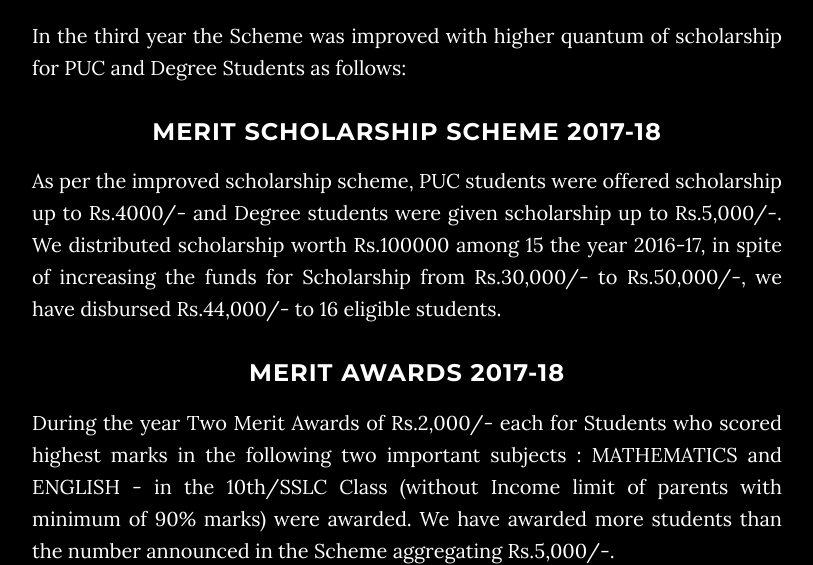
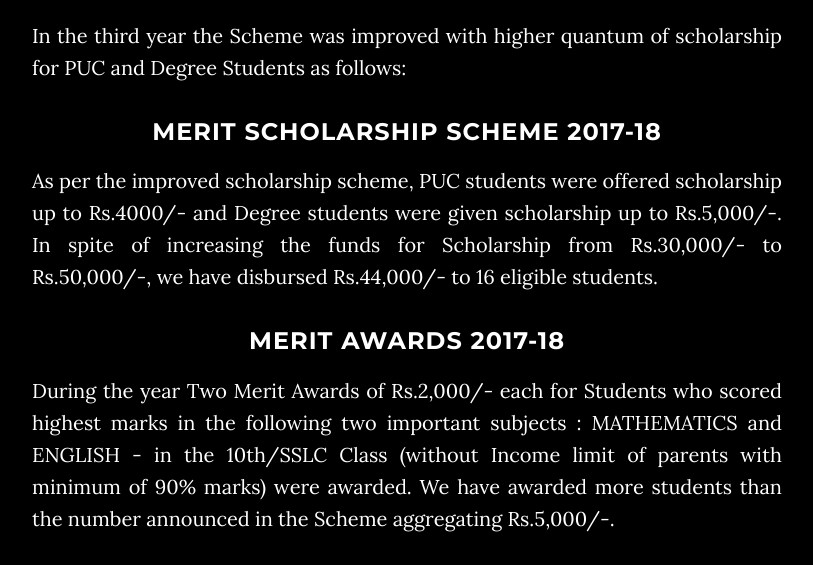
Before and after one commit to ganeshprasanna/greyscale, a Rails app: page / in a window 1280 px wide. Shown: the part 3413-3978 px from the top of the page, without its empty margins (233-1046 px from the left). Run offline with Rails 7, Linux system fonts and the light colour scheme; style sheets or scripts are compiled from the project's sources; some libraries are stand-ins or nearby versions.

Commit message:
Correction-2018

```diff
--- a/app/views/application/home.html.erb
+++ b/app/views/application/home.html.erb
@@ -79,7 +79,7 @@
         <li><p class="pdetails"><%= t('apply33') %></p></li>
         <li><p class="pdetails"><%= t('apply34') %></p></li>
         <li><p class="pdetails"><%= t('apply35') %></p></li>
-        <li><p class="pdetails"><%= t('apply35') %></p></li>
+        <li><p class="pdetails"><%= t('apply36') %></p></li>
       </ul>
     </div>
   </div>
--- a/config/locales/en.yml
+++ b/config/locales/en.yml
@@ -65,7 +65,7 @@ en:
   impact11: " THIRD YEAR MERIT AWARD AND SCHOLARSHIP PROGRAMME 2017-18"
   impact12: "In the third year the Scheme was improved with higher quantum of scholarship for PUC and Degree Students as follows:"
   impact13: "MERIT SCHOLARSHIP SCHEME 2017-18"
-  impact14: "As per the improved scholarship scheme, PUC students were offered scholarship up to Rs.4000/- and Degree students were given scholarship up to Rs.5,000/-. We distributed scholarship worth Rs.100000 among 15 the year 2016-17, in spite of increasing the funds for Scholarship from Rs.30,000/- to Rs.50,000/-, we have disbursed Rs.44,000/- to 16 eligible students."
+  impact14: "As per the improved scholarship scheme, PUC students were offered scholarship up to Rs.4000/- and Degree students were given scholarship up to Rs.5,000/-. In spite of increasing the funds for Scholarship from Rs.30,000/- to Rs.50,000/-, we have disbursed Rs.44,000/- to 16 eligible students."
   impact15: "MERIT AWARDS 2017-18"
   impact16: "During the year Two Merit Awards of Rs.2,000/- each for Students who scored highest marks in the following two important subjects : MATHEMATICS and ENGLISH -  in the 10th/SSLC Class (without Income limit of parents with minimum of 90% marks) were awarded. We have awarded more students than the number announced in the Scheme aggregating Rs.5,000/-."
 
```
